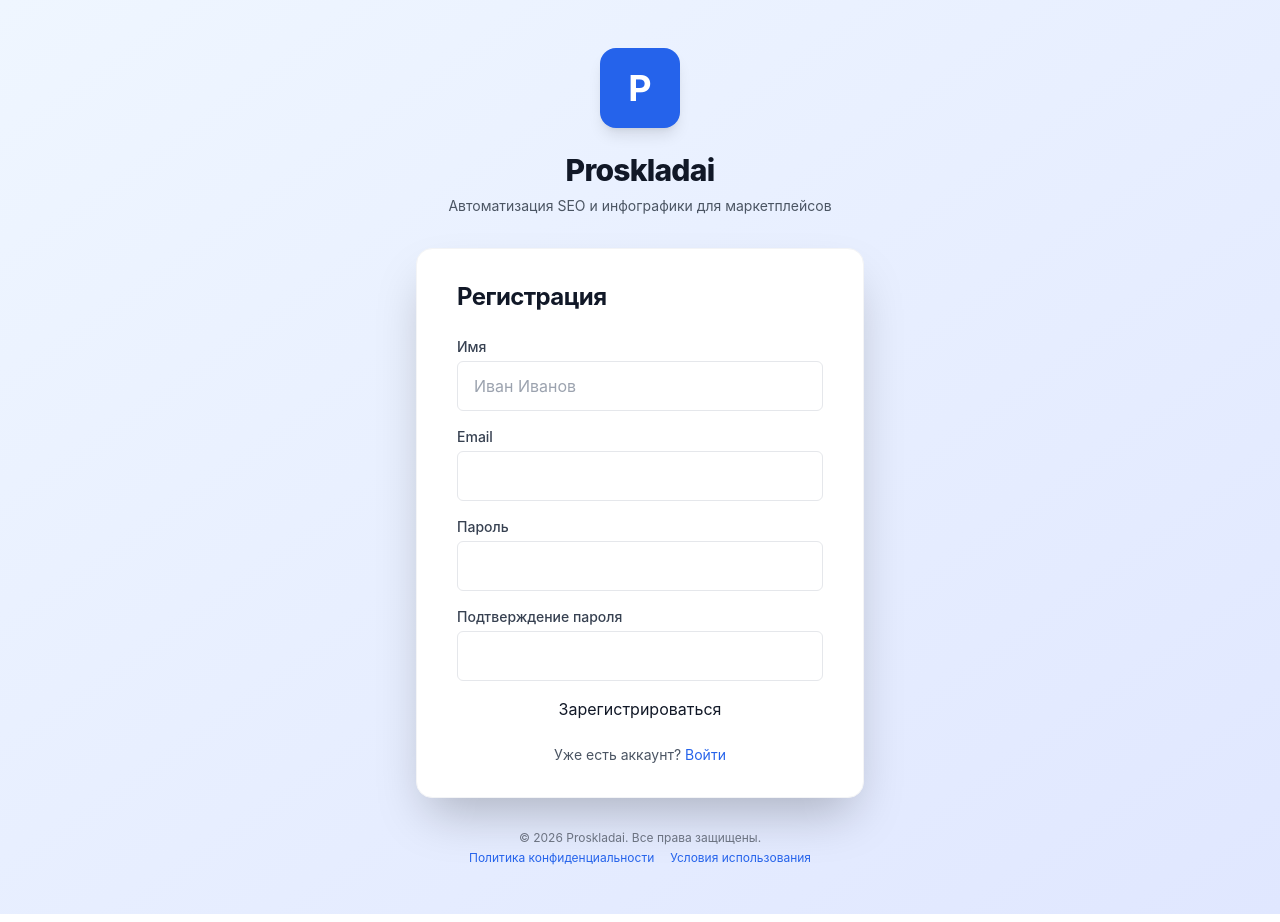
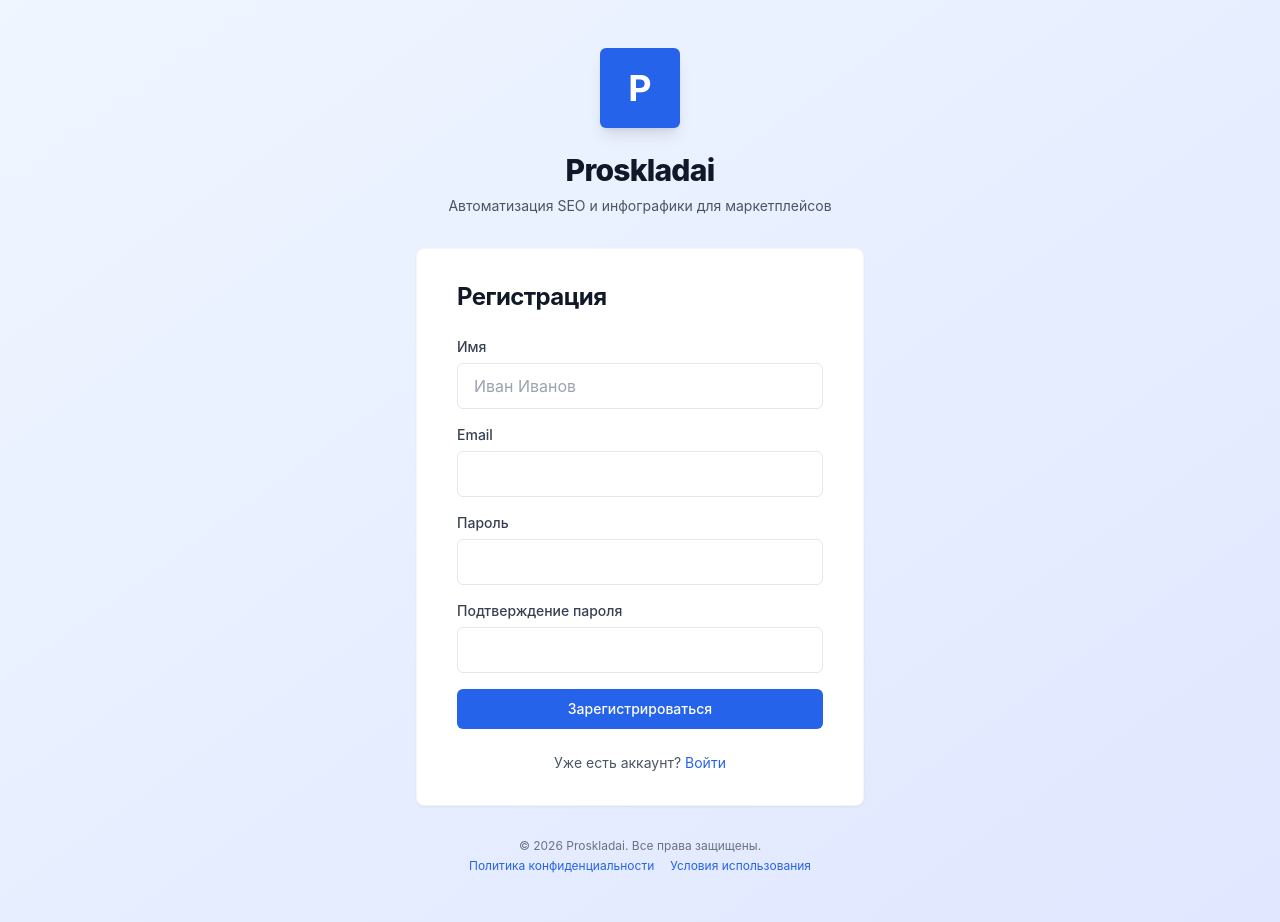
Before and after one commit to aleksey-kovalchuk-1/ProSkladAI, a React (Vite) app: page /register in a window 1280 px wide. Built offline with nearby package versions, Linux system fonts and the light colour scheme; no server answers.

Commit message:
feat(auth-pages): apply editorial tokens, fix label association, heading hierarchy, and silent password-mismatch bug

```diff
--- a/src/layouts/AuthLayout.tsx
+++ b/src/layouts/AuthLayout.tsx
@@ -9,20 +9,20 @@ const AuthLayout: React.FC = () => {
         {/* Логотип и заголовок */}
         <div className="text-center">
           <Link to="/" className="inline-block">
-            <div className="mx-auto w-20 h-20 bg-blue-600 rounded-2xl flex items-center justify-center text-white text-4xl font-bold shadow-lg transform hover:scale-105 transition-transform duration-200">
+            <div className="mx-auto w-20 h-20 bg-blue-600 rounded flex items-center justify-center text-white text-4xl font-bold shadow-lg transform hover:scale-105 transition-transform duration-200">
               P
             </div>
           </Link>
-          <h2 className="mt-6 text-3xl font-extrabold text-gray-900 dark:text-white tracking-tight">
+          <h1 className="mt-6 text-3xl font-extrabold text-gray-900 dark:text-white tracking-tight">
             Proskladai
-          </h2>
+          </h1>
           <p className="mt-2 text-sm text-gray-600 dark:text-gray-400">
             Автоматизация SEO и инфографики для маркетплейсов
           </p>
         </div>
 
         {/* Основной контейнер для страниц аутентификации */}
-        <div className="bg-white dark:bg-gray-800 py-8 px-6 shadow-2xl rounded-2xl sm:px-10 border border-gray-100 dark:border-gray-700">
+        <div className="bg-white dark:bg-gray-800 py-8 px-6 shadow-sm rounded-lg sm:px-10 border border-gray-100 dark:border-gray-700">
           <Outlet />
         </div>
 
--- a/src/pages/Auth/LoginPage.tsx
+++ b/src/pages/Auth/LoginPage.tsx
@@ -1,7 +1,7 @@
 import React, { useState } from 'react';
 import { Link, useNavigate } from 'react-router-dom';
 import { useAuthStore } from '@/store/authStore';
-import { Loader2 } from 'lucide-react';
+import { Alert, Button, FormField, Input } from '@/components/ui';
 
 const LoginPage: React.FC = () => {
   const navigate = useNavigate();
@@ -24,34 +24,34 @@ const LoginPage: React.FC = () => {
     <div className="space-y-6">
       <h2 className="text-2xl font-bold text-gray-900 dark:text-white">Вход в аккаунт</h2>
       <form onSubmit={handleSubmit} className="space-y-4">
-        <div>
-          <label className="block text-sm font-medium text-gray-700 dark:text-gray-300">Email</label>
-          <input
+        <FormField id="email" label="Email">
+          {(field) => (
+            <Input
+              {...field}
               type="email"
               value={email}
               onChange={(e) => setEmail(e.target.value)}
-            className="mt-1 w-full"
+              autoComplete="email"
               required
             />
-        </div>
-        <div>
-          <label className="block text-sm font-medium text-gray-700 dark:text-gray-300">Пароль</label>
-          <input
+          )}
+        </FormField>
+        <FormField id="password" label="Пароль">
+          {(field) => (
+            <Input
+              {...field}
               type="password"
               value={password}
               onChange={(e) => setPassword(e.target.value)}
-            className="mt-1 w-full"
+              autoComplete="current-password"
               required
             />
-        </div>
-        {error && <p className="text-sm text-red-600 dark:text-red-400">{error}</p>}
-        <button
-          type="submit"
-          disabled={isLoading}
-          className="w-full btn-apple"
-        >
-          {isLoading ? <Loader2 className="animate-spin" size={20} /> : 'Войти'}
-        </button>
+          )}
+        </FormField>
+        {error && <Alert variant="error">{error}</Alert>}
+        <Button type="submit" isLoading={isLoading} className="w-full">
+          Войти
+        </Button>
       </form>
       <p className="text-center text-sm text-gray-600 dark:text-gray-400">
         Нет аккаунта? <Link to="/register" className="text-blue-600 hover:underline">Зарегистрироваться</Link>
--- a/src/pages/Auth/RegisterPage.tsx
+++ b/src/pages/Auth/RegisterPage.tsx
@@ -1,7 +1,7 @@
 import React, { useState } from 'react';
 import { Link, useNavigate } from 'react-router-dom';
 import { useAuthStore } from '@/store/authStore';
-import { Loader2 } from 'lucide-react';
+import { Alert, Button, FormField, Input } from '@/components/ui';
 
 const RegisterPage: React.FC = () => {
   const navigate = useNavigate();
@@ -10,12 +10,14 @@ const RegisterPage: React.FC = () => {
   const [fullName, setFullName] = useState('');
   const [password, setPassword] = useState('');
   const [confirmPassword, setConfirmPassword] = useState('');
+  const [localError, setLocalError] = useState<string | null>(null);
 
   const handleSubmit = async (e: React.FormEvent) => {
     e.preventDefault();
     clearError();
+    setLocalError(null);
     if (password !== confirmPassword) {
-      // можно добавить локальную ошибку
+      setLocalError('Пароли не совпадают');
       return;
     }
     try {
@@ -26,59 +28,65 @@ const RegisterPage: React.FC = () => {
     }
   };
 
+  const displayError = localError ?? error;
+
   return (
     <div className="space-y-6">
       <h2 className="text-2xl font-bold text-gray-900 dark:text-white">Регистрация</h2>
       <form onSubmit={handleSubmit} className="space-y-4">
-        <div>
-          <label className="block text-sm font-medium text-gray-700 dark:text-gray-300">Имя</label>
-          <input
+        <FormField id="fullName" label="Имя">
+          {(field) => (
+            <Input
+              {...field}
               type="text"
               value={fullName}
               onChange={(e) => setFullName(e.target.value)}
-            className="mt-1 w-full"
               placeholder="Иван Иванов"
+              autoComplete="name"
             />
-        </div>
-        <div>
-          <label className="block text-sm font-medium text-gray-700 dark:text-gray-300">Email</label>
-          <input
+          )}
+        </FormField>
+        <FormField id="email" label="Email">
+          {(field) => (
+            <Input
+              {...field}
               type="email"
               value={email}
               onChange={(e) => setEmail(e.target.value)}
-            className="mt-1 w-full"
+              autoComplete="email"
               required
             />
-        </div>
-        <div>
-          <label className="block text-sm font-medium text-gray-700 dark:text-gray-300">Пароль</label>
-          <input
+          )}
+        </FormField>
+        <FormField id="password" label="Пароль">
+          {(field) => (
+            <Input
+              {...field}
               type="password"
               value={password}
               onChange={(e) => setPassword(e.target.value)}
-            className="mt-1 w-full"
+              autoComplete="new-password"
               required
               minLength={6}
             />
-        </div>
-        <div>
-          <label className="block text-sm font-medium text-gray-700 dark:text-gray-300">Подтверждение пароля</label>
-          <input
+          )}
+        </FormField>
+        <FormField id="confirmPassword" label="Подтверждение пароля">
+          {(field) => (
+            <Input
+              {...field}
               type="password"
               value={confirmPassword}
               onChange={(e) => setConfirmPassword(e.target.value)}
-            className="mt-1 w-full"
+              autoComplete="new-password"
               required
             />
-        </div>
-        {error && <p className="text-sm text-red-600 dark:text-red-400">{error}</p>}
-        <button
-          type="submit"
-          disabled={isLoading}
-          className="w-full btn-apple"
-        >
-          {isLoading ? <Loader2 className="animate-spin" size={20} /> : 'Зарегистрироваться'}
-        </button>
+          )}
+        </FormField>
+        {displayError && <Alert variant="error">{displayError}</Alert>}
+        <Button type="submit" isLoading={isLoading} className="w-full">
+          Зарегистрироваться
+        </Button>
       </form>
       <p className="text-center text-sm text-gray-600 dark:text-gray-400">
         Уже есть аккаунт? <Link to="/login" className="text-blue-600 hover:underline">Войти</Link>
```
Lines whose indentation alone changed are shown as unchanged.
